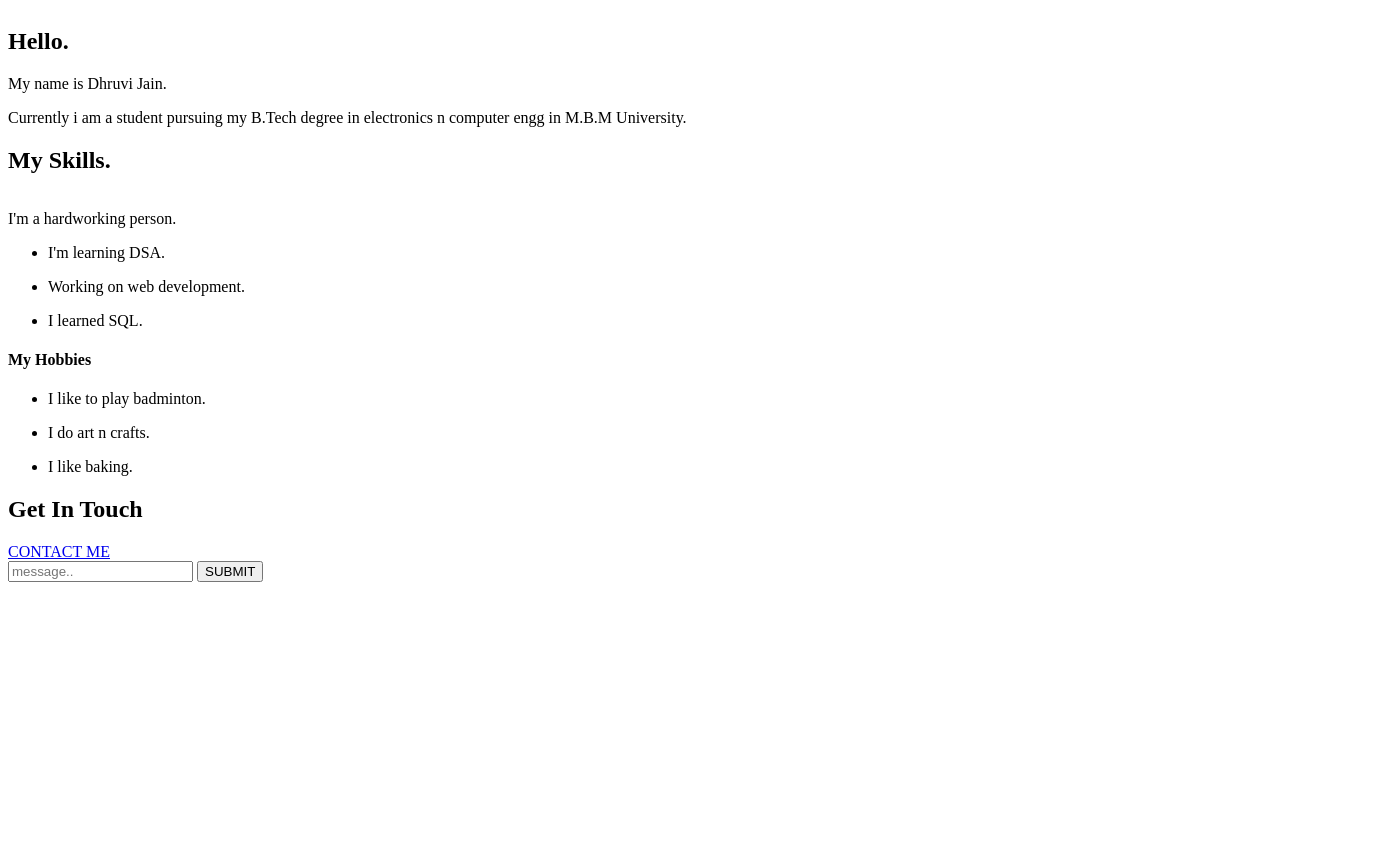
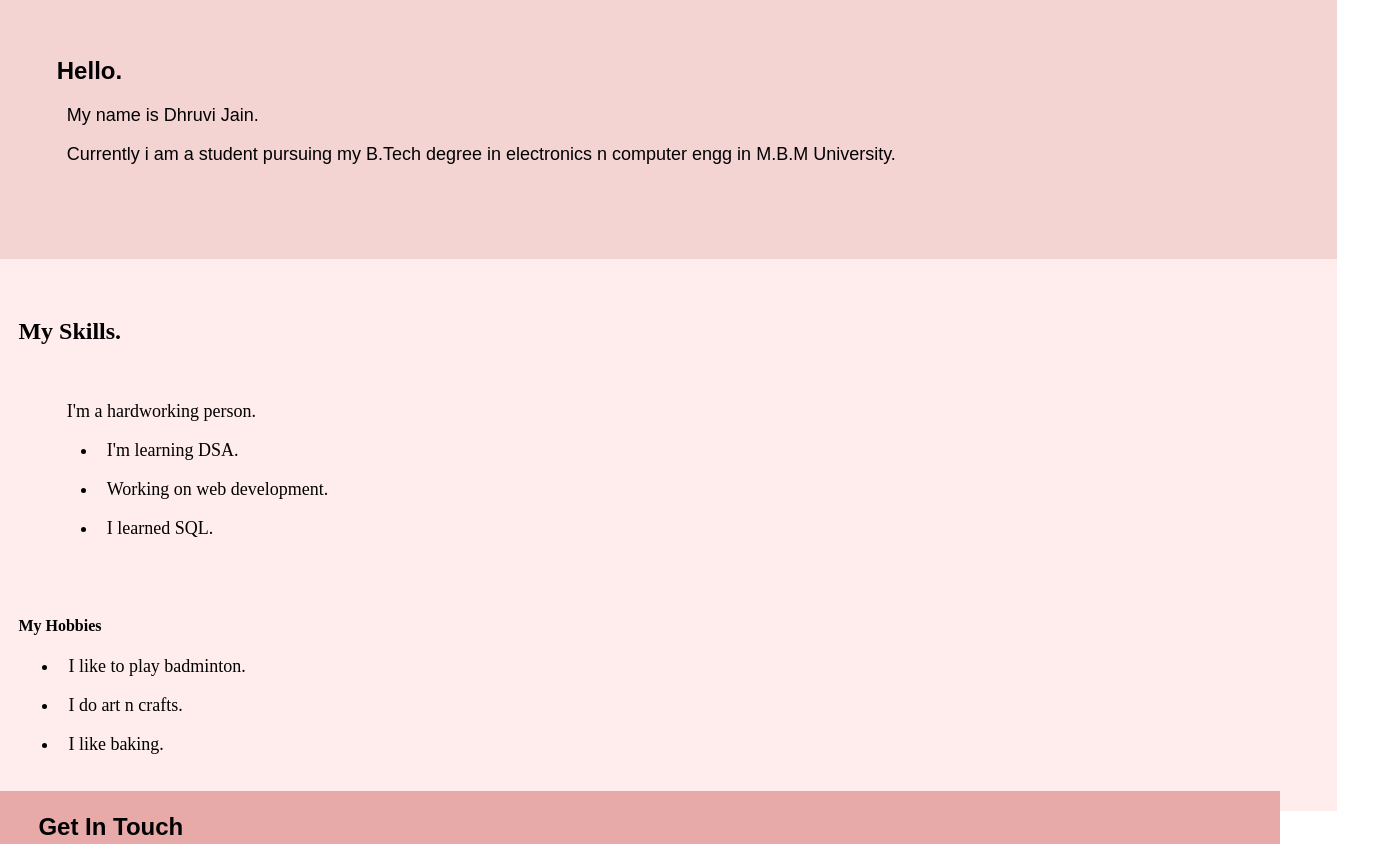
Before and after one commit to Dhruvi1102/Protfolio, a plain HTML site: page index.html in a window 1280 px wide. Shown: the top 844 px of the page, 1375 px wide, since content can reach past the window. Before the commit the page ends 800 px from the top, so only its background shows below. Drawn offline with Linux system fonts and the light colour scheme.

Commit message:
Update index.html css

```diff
--- a/index.html
+++ b/index.html
@@ -5,7 +5,7 @@
     <meta http-equiv="X-UA-Compatible" content="IE=edge">
     <meta name="viewport" content="width=device-width, initial-scale=1.0">
     <title>Dhruvi Portfolio</title>
-    <link href="\index.html\styles.css" rel="stylesheet">
+    <link href="\styles.css" rel="stylesheet">
 </head>
 
 <body>
```
